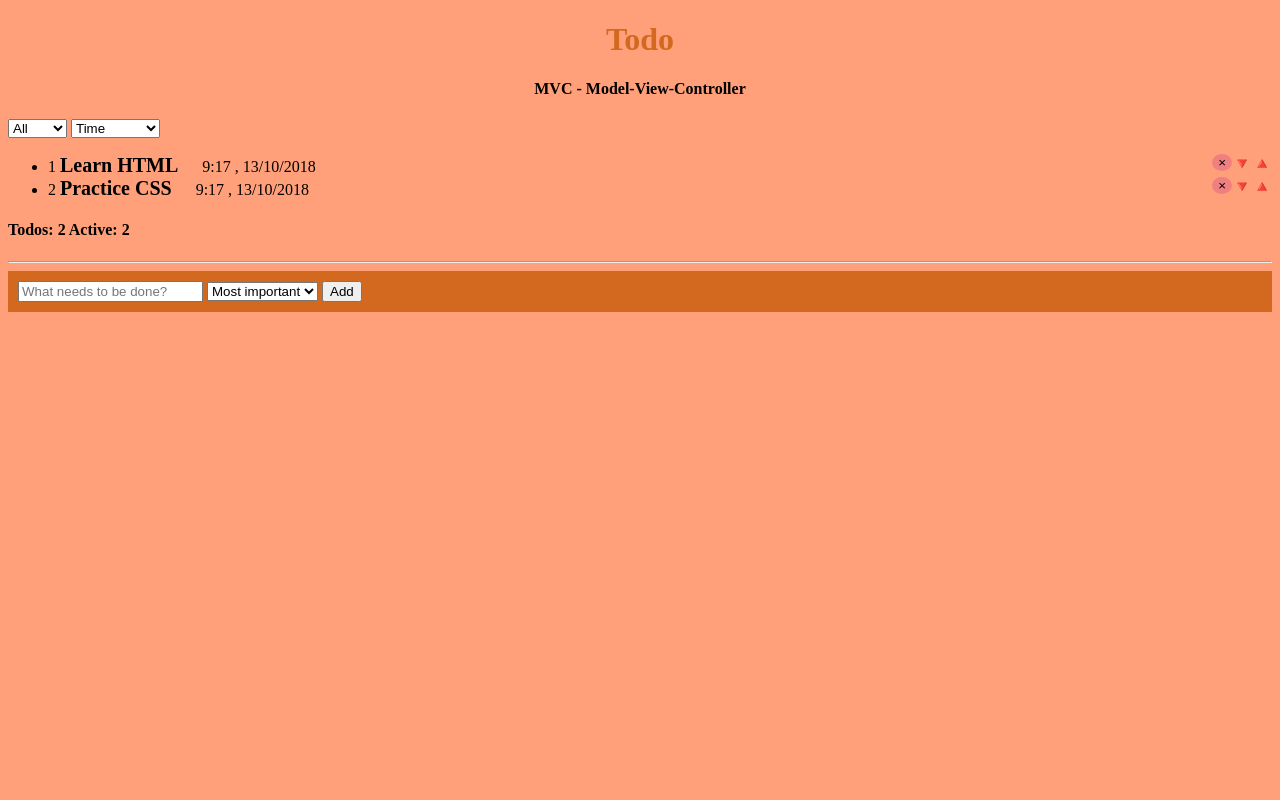
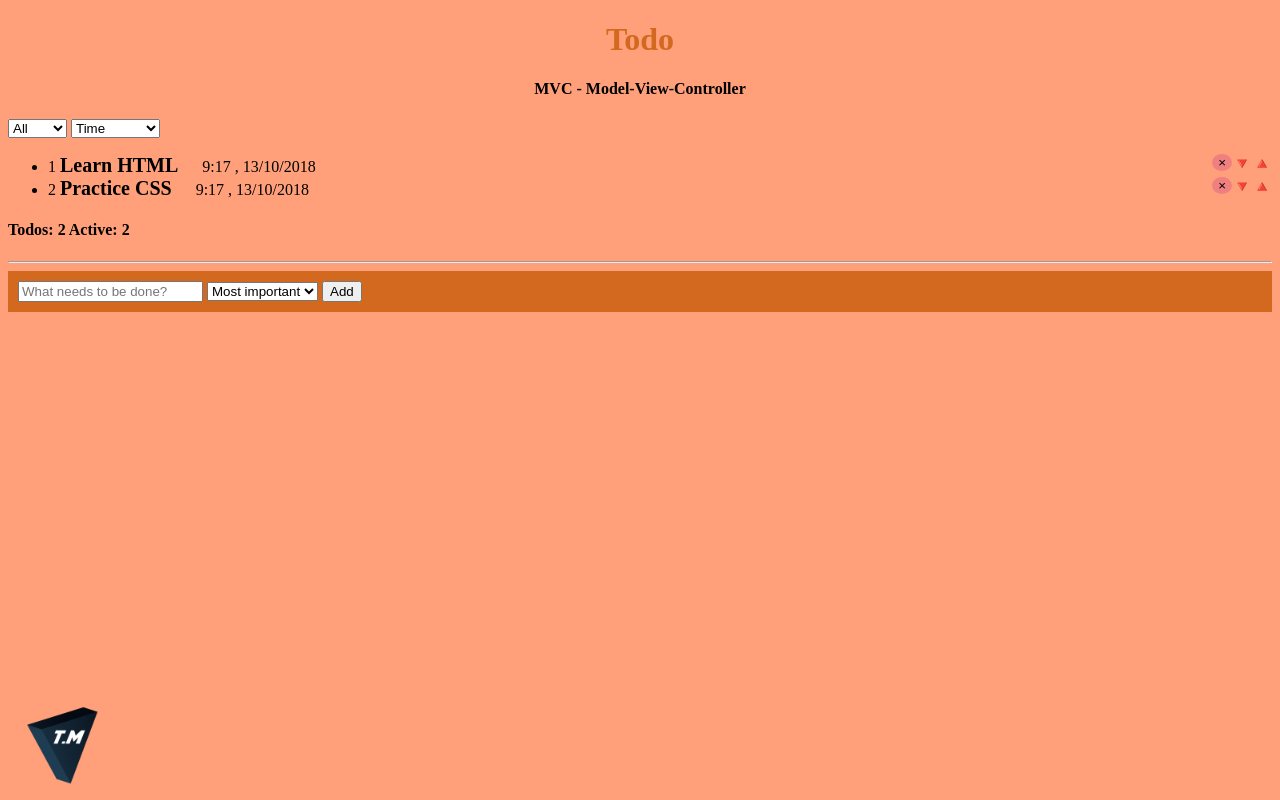
Before and after one commit to tommanger/Todo-MVC, a plain HTML site: page index.html in a window 1280 px wide. Drawn offline with Linux system fonts and the light colour scheme.

Commit message:
update 0.3

```diff
--- a/css/main.css
+++ b/css/main.css
@@ -52,3 +52,32 @@ header {
 .time-todo{
     padding-left: 20px;
 }
+
+.offcanvas-btn {
+    z-index: 100000;
+    position: fixed;
+    top: 90%;
+    left: 3%;
+    height: 50px;
+    width: 50px;
+
+    border-radius: 50%;
+    display: flex;
+    justify-content: center;
+    align-items: center;
+    cursor: pointer;
+    margin-left: 0;
+    transition: all 0.3s ease;
+  }
+
+  #contact-img{
+    width: 80px;
+    transform: rotate(0deg);
+    transition: 1s;
+  }
+
+  #contact-img:hover{
+    width: 100px;
+    transform: rotate(10deg);
+
+  }
--- a/index.html
+++ b/index.html
@@ -10,6 +10,15 @@
 </head>
 
 <body onload="init()">
+
+    <!-- link to my gallery -->
+    <div class="offcanvas-btn" onClick="goToGallery()">
+        <img id="contact-img" class="fa fa-comment" aria-hidden="true" src="img/logoTM.png" alt="">
+    </div>
+
+
+
+
     <header>
         <h1 class="animated tada">Todo</h1>
         <h4>MVC - Model-View-Controller</h4>
--- a/js/main.js
+++ b/js/main.js
@@ -104,3 +104,10 @@ function onDownTodo(todoId, ev) {
     downTodoPlace(todoId);
     render();
 }
+
+
+
+
+function goToGallery() {
+    window.open(`https://tommanger.github.io/ca-gallery-master/`, '_blank');
+}
```
Also changed, not shown: img/logoTM.png (added).
